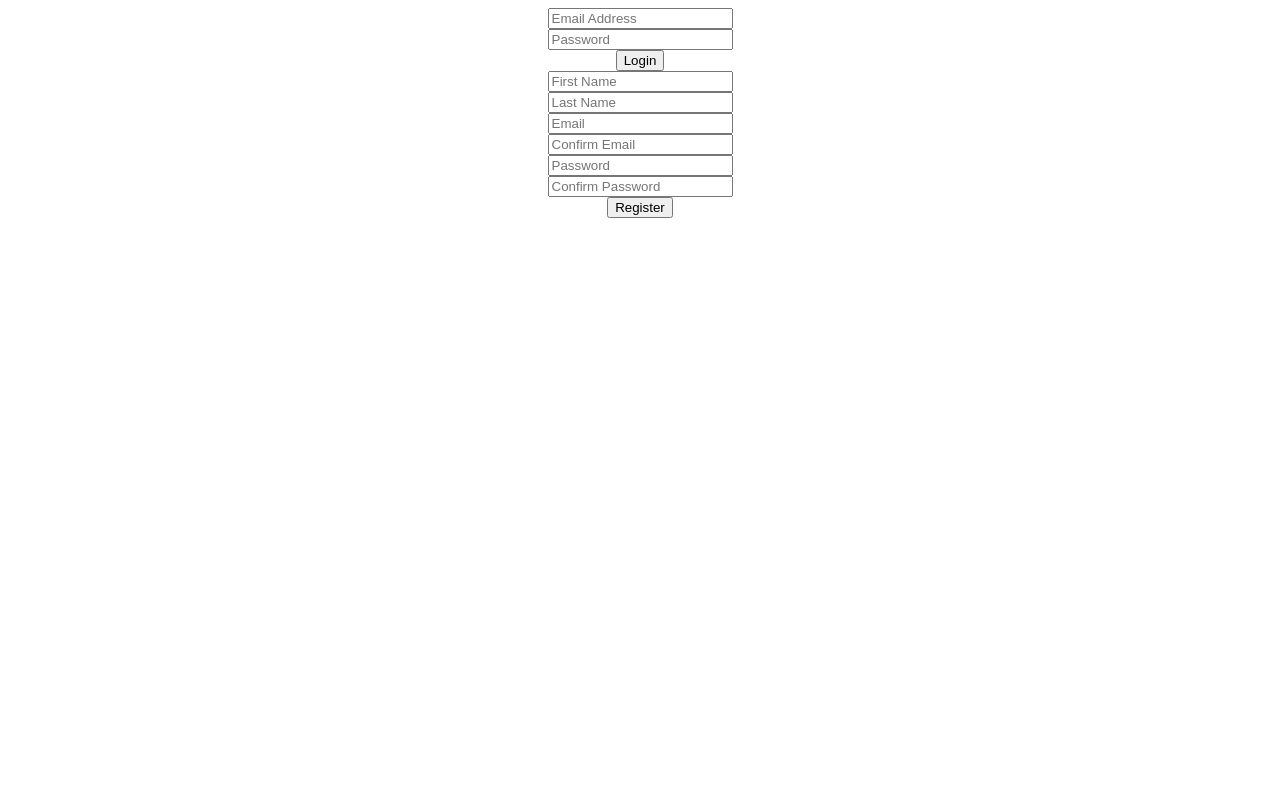
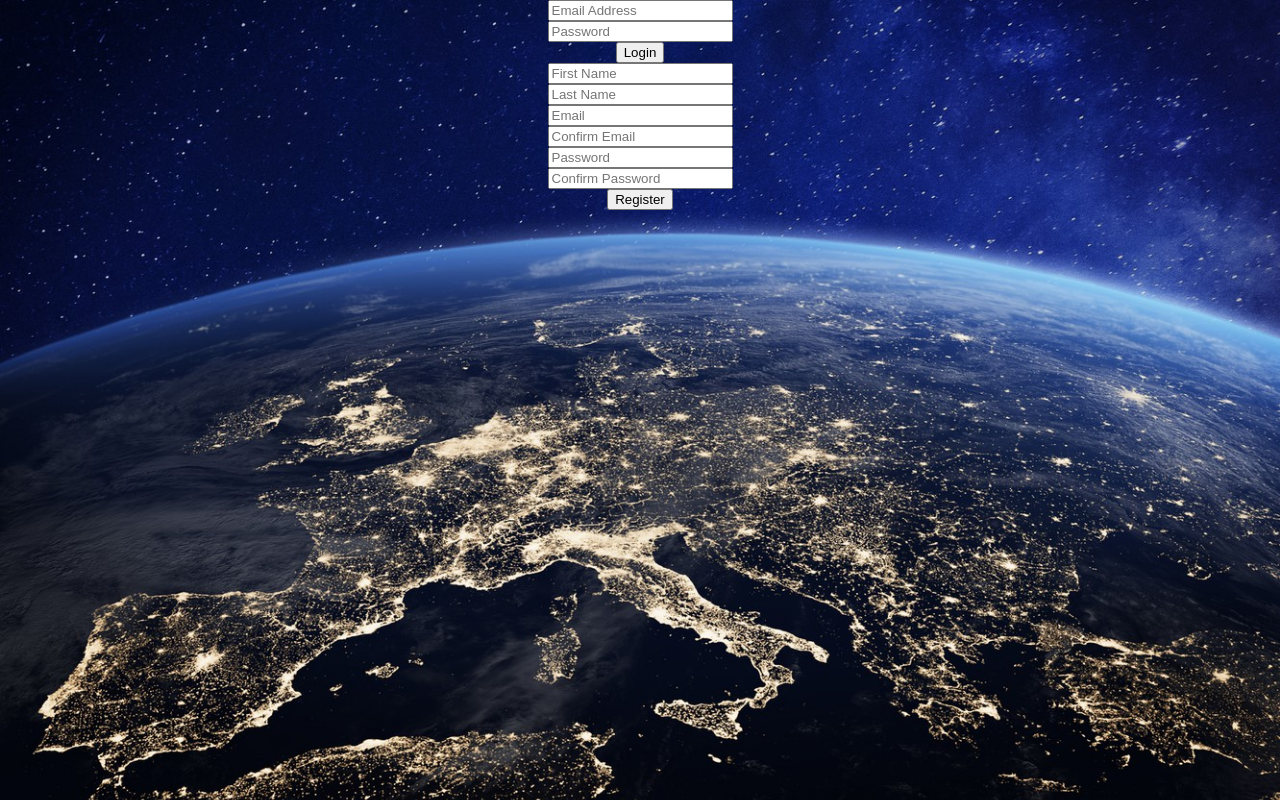
Before and after one commit to Israel-Miles/Social_Site_Cybersecurity, a PHP site: page /register.php in a window 1280 px wide. Run offline with PHP 8.4, Linux system fonts and the light colour scheme.

Commit message:
add background image

```diff
--- a/assets/css/register_style.css
+++ b/assets/css/register_style.css
@@ -1,3 +1,21 @@
+html, body {
+    height: 100%;
+}
+
 form {
     text-align: center;
 }
+
+body {
+    margin: 0;
+    padding: 0;
+}
+
+.wrapper {
+    background-image: url("../images/backgrounds/earth.jpg");
+    background-size: 100%;
+    background-repeat: no-repeat;
+    width: 100%;
+    height: 100%;
+    min-width: 950px;
+}
--- a/register.php
+++ b/register.php
@@ -14,6 +14,7 @@
     <link rel="stylesheet" type="text/css" href="assets/css/register_style.css">
 </head>
 <body>
+    <div class="wrapper">
         <form action="register.php" method="POST">
             <input type="email" name="login_email" placeholder="Email Address" required
                 value="<?php
@@ -91,5 +92,6 @@
 
             <?php if(in_array("<span style='color: #14C800;'>You're all set! Go ahead and login!</span><br>", $error_array)) echo "<span style='color: #14C800;'>You're all set! Go ahead and login!</span><br>"; ?>
         </form>
+    </div>
 </body>
 </html>
```
Also changed, not shown: assets/images/backgrounds/earth.jpg (added). Lines whose indentation alone changed are shown as unchanged.
